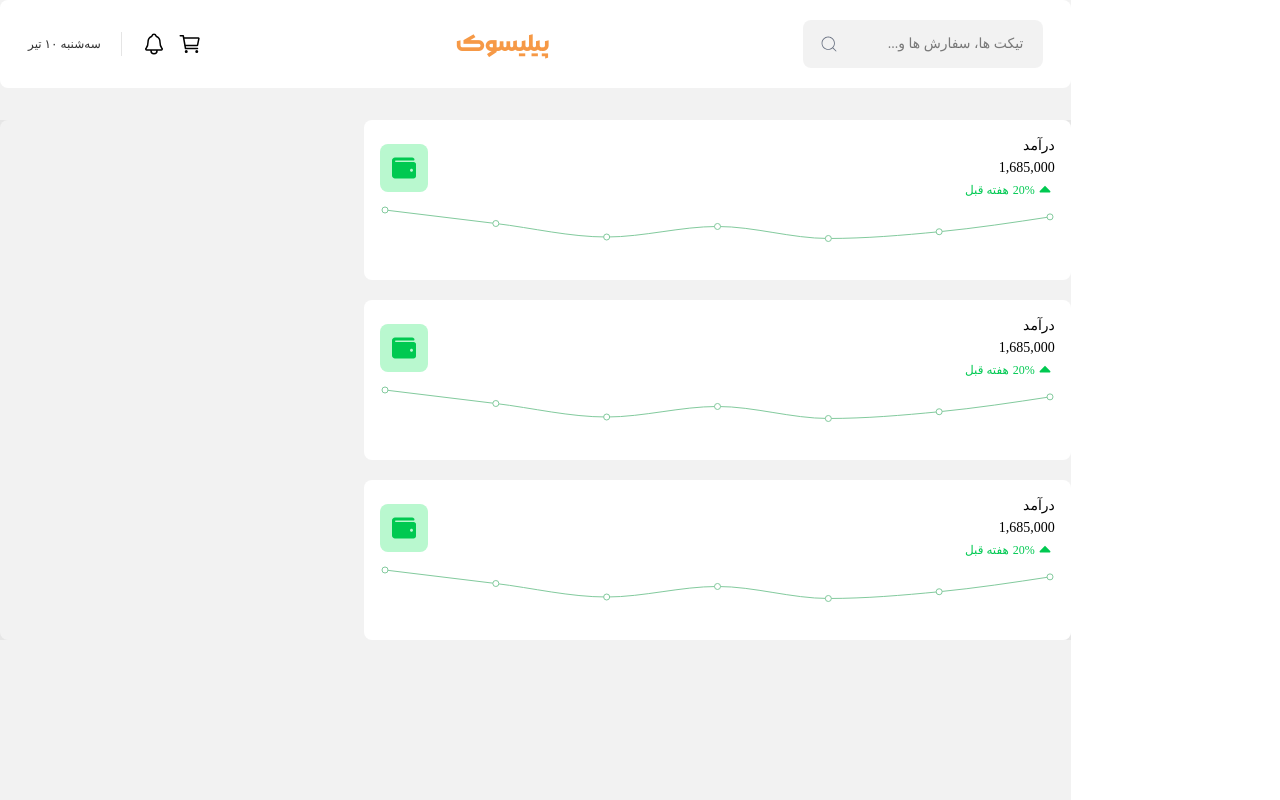
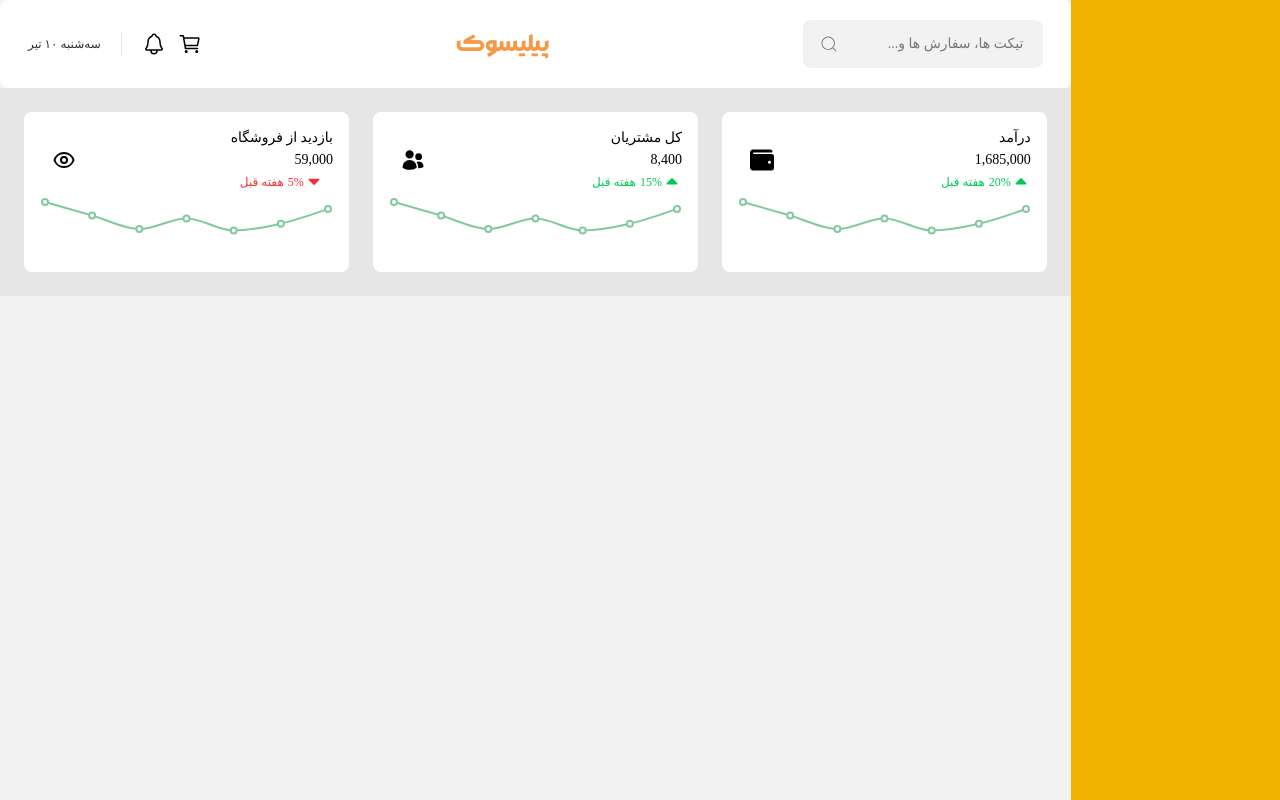
Before and after one commit to HoseinParvaresh/pet-shop, a Next.js app: page /admin-dashboard in a window 1280 px wide. Built offline with nearby package versions, Linux system fonts and the light colour scheme; a web font is replaced by a local one.

Commit message:
admin-dashboard part 2 complete

```diff
--- /dev/null
+++ b/src/components/templates/AdminDashboard/StatisticsCards/StatisticsCards.js
@@ -0,0 +1,53 @@
+import { AreaChart, XAxis, YAxis, Tooltip, Area, ResponsiveContainer, LineChart, Line, CartesianGrid, Legend } from "recharts";
+import { TiArrowSortedUp } from "react-icons/ti";
+import { TiArrowSortedDown } from "react-icons/ti";
+import { formatNumber } from "@/Utility/UtilityFunction";
+
+export default function StatisticsCards({ title, number, percent, benefit, chartData, color, icon }) {
+
+
+
+    return (
+        <div className="flex flex-col p-4 w-full h-40 rounded-lg bg-white">
+            <div className="text-green-500 text-blue-500 text-yellow-500"></div>
+            {/* top => left / right */}
+            <div className="flex justify-between items-center">
+                {/* left => title / price / percent */}
+                <div className="flex flex-col gap-0.5">
+                    <p className="text-sm font-danaBold">{title}</p>
+                    <p className="text-sm">{formatNumber(number)}</p>
+                    <div className={`flex-center ${benefit ? 'text-green-500' : 'text-red-500'} text-xs`}>
+                        <div className="*:size-5">
+                            {benefit ? <TiArrowSortedUp /> : <TiArrowSortedDown />}
+                        </div>
+                        <div className="flex-center gap-1">
+                            <span>{percent}%</span>
+                            <span>هفته قبل</span>
+                        </div>
+                    </div>
+                </div>
+                {/* right => icon */}
+                <div className={`flex-center size-12 bg-${color}-200 rounded-lg *:size-6 *:text-${color}-500`}>
+                    {icon}
+                </div>
+            </div>
+            {/* chart */}
+            <ResponsiveContainer>
+                <LineChart
+                    width="100%"
+                    height="100%"
+                    data={chartData}
+                    margin={{
+                        top: 10,
+                        right: 5,
+                        left: 5,
+                        bottom: 0,
+                    }}
+                >
+                    <Tooltip />
+                    <Line yAxisId="right" type="monotone" dataKey="uv" stroke="#82ca9d" strokeWidth={2} />
+                </LineChart>
+            </ResponsiveContainer>
+        </div>
+    );
+}
--- a/src/pages/admin-dashboard/index.js
+++ b/src/pages/admin-dashboard/index.js
@@ -1,197 +1,75 @@
-import { CiSearch } from "react-icons/ci";
-import { useState } from "react";
 import DashboardHeader from "@/components/templates/UserDashboard/DashboardContent/DashboardHeader/DashboardHeader";
 import { FaWallet } from "react-icons/fa";
-import { formatNumber } from "@/Utility/UtilityFunction";
-import { TiArrowSortedUp } from "react-icons/ti";
-import { AreaChart, XAxis, YAxis, Tooltip, Area, ResponsiveContainer, LineChart, Line, CartesianGrid, Legend } from "recharts";
-import DashboardSidebar from "@/components/templates/UserDashboard/Sidebar/DashboardSidebar";
+import { HiUsers } from "react-icons/hi2";
+import StatisticsCards from "@/components/templates/AdminDashboard/StatisticsCards/StatisticsCards";
+import { HiOutlineEye } from "react-icons/hi";
+
 export default function AdminDashboard() {
 
-    const data = [
+    const chartDataSalary = [
         {
-            "name": "Page A",
             "uv": 4000,
             "pv": 2400,
             "amt": 2400
         },
         {
-            "name": "Page B",
             "uv": 3000,
             "pv": 1398,
             "amt": 2210
         },
         {
-            "name": "Page C",
             "uv": 2000,
             "pv": 9800,
             "amt": 2290
         },
         {
-            "name": "Page D",
             "uv": 2780,
             "pv": 3908,
             "amt": 2000
         },
         {
-            "name": "Page E",
             "uv": 1890,
             "pv": 4800,
             "amt": 2181
         },
         {
-            "name": "Page F",
             "uv": 2390,
             "pv": 3800,
             "amt": 2500
         },
         {
-            "name": "Page G",
             "uv": 3490,
             "pv": 4300,
             "amt": 2100
         }
     ]
-
-    const [search, setSearch] = useState()
+    const StatisticsCardsData = [
+        { id: 1, title: "درآمد", number: 1685000, percent: 20, benefit: true, chartData: chartDataSalary, color: "green", icon: <FaWallet /> },
+        { id: 2, title: "کل مشتریان", number: 8400, percent: 15, benefit: true, chartData: chartDataSalary, color: "blue", icon: <HiUsers /> },
+        { id: 3, title: "بازدید از فروشگاه", number: 59000, percent: 5, benefit: false, chartData: chartDataSalary, color: "amber", icon: <HiOutlineEye /> },
+    ]
 
     return (
         <div className="bg-black/5">
             <div className="relative flex items-start">
                 {/* side bar */}
-                <div className="bg-white h-screen w-[250px]"></div>
+                <div className="bg-yellow-500 hidden lg:block h-screen w-[250px]"></div>
                 {/* content */}
-                <section class="flex flex-col lg:gap-y-8 w-full overflow-hidden">
+                <section class="flex flex-col w-full overflow-hidden">
                     <DashboardHeader />
                     {/* content */}
-                    <section class="bg-white p-5 sm:p-7 lg:rounded-lg h-full">
-                        <div class="-mx-5 -mb-6 lg:-m-7 bg-black/5">
-                            <div className="grid grid-cols-3 gap-5">
-                                <div className="flex flex-col col-span-2 p-4 bg-white w-full h-40 rounded-lg">
-                                    {/* top => left / right */}
-                                    <div className="flex justify-between items-center">
-                                        {/* left => title / price / percent */}
-                                        <div className="flex flex-col gap-0.5">
-                                            <p className="text-sm font-danaBold">درآمد</p>
-                                            <p className="text-sm">{formatNumber(1685000)}</p>
-                                            <div className="flex-center text-green-500 text-xs">
-                                                <TiArrowSortedUp className="size-5" />
-                                                <div className="flex-center gap-1">
-                                                    <span>20%</span>
-                                                    <span>هفته قبل</span>
-                                                </div>
-                                            </div>
-                                        </div>
-                                        {/* right => icon */}
-                                        <div className="flex-center size-12 bg-green-200 rounded-lg">
-                                            <FaWallet className="size-6 text-green-500" />
-                                        </div>
-                                    </div>
-                                    {/* chart */}
-                                    <ResponsiveContainer>
-                                        <LineChart
-                                            width="100%"
-                                            height="100%"
-                                            data={data}
-                                            margin={{
-                                                top: 10,
-                                                right: 5,
-                                                left: 5,
-                                                bottom: 0,
-                                            }}
-                                        >
-                                            <Tooltip />
-                                            <Line yAxisId="right" type="monotone" dataKey="uv" stroke="#82ca9d" />
-                                        </LineChart>
-                                    </ResponsiveContainer>
-                                </div>
-                                <div className="flex flex-col col-span-2 p-4 bg-white w-full h-40 rounded-lg">
-                                    {/* top => left / right */}
-                                    <div className="flex justify-between items-center">
-                                        {/* left => title / price / percent */}
-                                        <div className="flex flex-col gap-0.5">
-                                            <p className="text-sm font-danaBold">درآمد</p>
-                                            <p className="text-sm">{formatNumber(1685000)}</p>
-                                            <div className="flex-center text-green-500 text-xs">
-                                                <TiArrowSortedUp className="size-5" />
-                                                <div className="flex-center gap-1">
-                                                    <span>20%</span>
-                                                    <span>هفته قبل</span>
-                                                </div>
-                                            </div>
-                                        </div>
-                                        {/* right => icon */}
-                                        <div className="flex-center size-12 bg-green-200 rounded-lg">
-                                            <FaWallet className="size-6 text-green-500" />
-                                        </div>
-                                    </div>
-                                    {/* chart */}
-                                    <ResponsiveContainer>
-                                        <LineChart
-                                            width="100%"
-                                            height="100%"
-                                            data={data}
-                                            margin={{
-                                                top: 10,
-                                                right: 5,
-                                                left: 5,
-                                                bottom: 0,
-                                            }}
-                                        >
-                                            <Tooltip />
-                                            <Line yAxisId="right" type="monotone" dataKey="uv" stroke="#82ca9d" />
-                                        </LineChart>
-                                    </ResponsiveContainer>
-                                </div>
-                                <div className="flex flex-col col-span-2 p-4 bg-white w-full h-40 rounded-lg">
-                                    {/* top => left / right */}
-                                    <div className="flex justify-between items-center">
-                                        {/* left => title / price / percent */}
-                                        <div className="flex flex-col gap-0.5">
-                                            <p className="text-sm font-danaBold">درآمد</p>
-                                            <p className="text-sm">{formatNumber(1685000)}</p>
-                                            <div className="flex-center text-green-500 text-xs">
-                                                <TiArrowSortedUp className="size-5" />
-                                                <div className="flex-center gap-1">
-                                                    <span>20%</span>
-                                                    <span>هفته قبل</span>
-                                                </div>
-                                            </div>
-                                        </div>
-                                        {/* right => icon */}
-                                        <div className="flex-center size-12 bg-green-200 rounded-lg">
-                                            <FaWallet className="size-6 text-green-500" />
-                                        </div>
-                                    </div>
-                                    {/* chart */}
-                                    <ResponsiveContainer>
-                                        <LineChart
-                                            width="100%"
-                                            height="100%"
-                                            data={data}
-                                            margin={{
-                                                top: 10,
-                                                right: 5,
-                                                left: 5,
-                                                bottom: 0,
-                                            }}
-                                        >
-                                            <Tooltip />
-                                            <Line yAxisId="right" type="monotone" dataKey="uv" stroke="#82ca9d" />
-                                        </LineChart>
-                                    </ResponsiveContainer>
-                                </div>
-                            </div>
+                    <section class="bg-black/5 p-6">
+                        <div className="grid grid-cols-1 sm:grid-cols-2 md:grid-cols-3 gap-6">
+                            {
+                                StatisticsCardsData.map((data) => (
+                                    <StatisticsCards key={data.id} title={data.title} number={data.number} percent={data.percent}
+                                        benefit={data.benefit} chartData={data.chartData} color={data.color} icon={data.icon} />
+                                ))
+                            }
                         </div>
                     </section>
                 </section>
-
             </div>
-
-
-
         </div>
-
-
     );
 }
```
